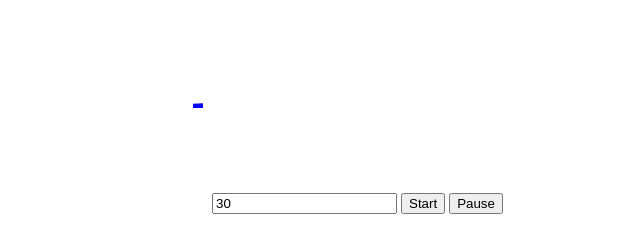
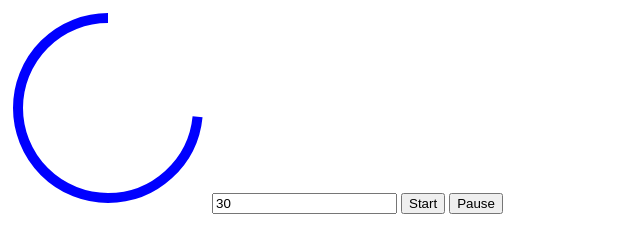
Before and after one commit to SolomanGarcia/js-timer, a plain HTML site: page index.htm in a window 1280 px wide. Shown: the whole page, without its empty margins (0-640 px from the left). Drawn offline with Linux system fonts and the light colour scheme.

Commit message:
more work on svg

```diff
--- a/index.htm
+++ b/index.htm
@@ -7,7 +7,7 @@
 </head>
 <body>
   <svg height="200" width="200">
-    <circle r="90" cx="100" cy="100" fill="transparent" stroke="blue" stroke-width="10" stroke-dasharray="560" stroke-dashoffset="560" />
+    <circle r="90" cx="100" cy="100" fill="transparent" stroke="blue" stroke-width="10" stroke-dasharray="565" stroke-dashoffset="-150" transform="rotate(-90 100 100)" />
   </svg>
   <input id="duration" value="30" />
   <button id="start">Start</button>
```
